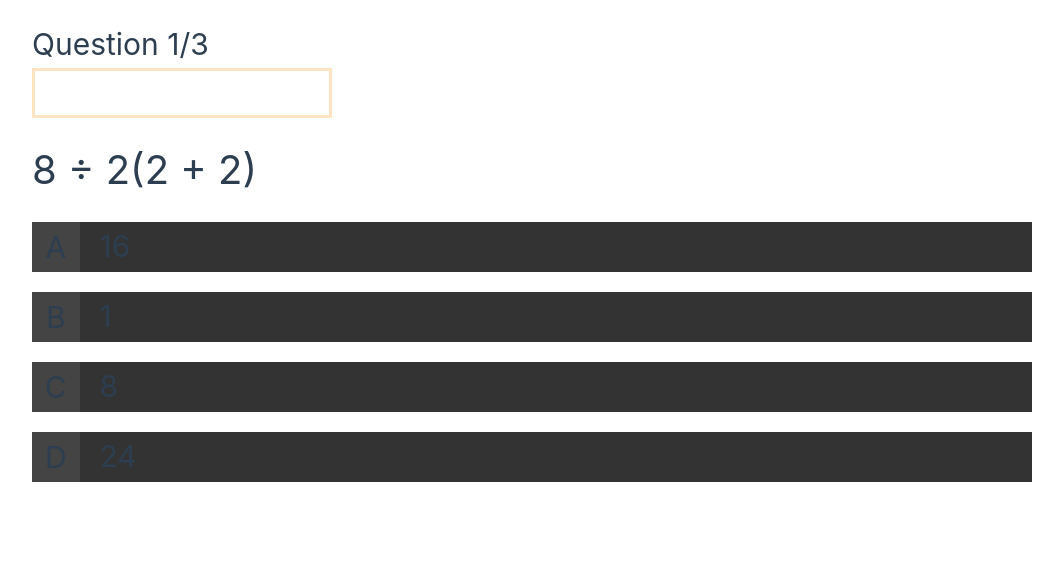
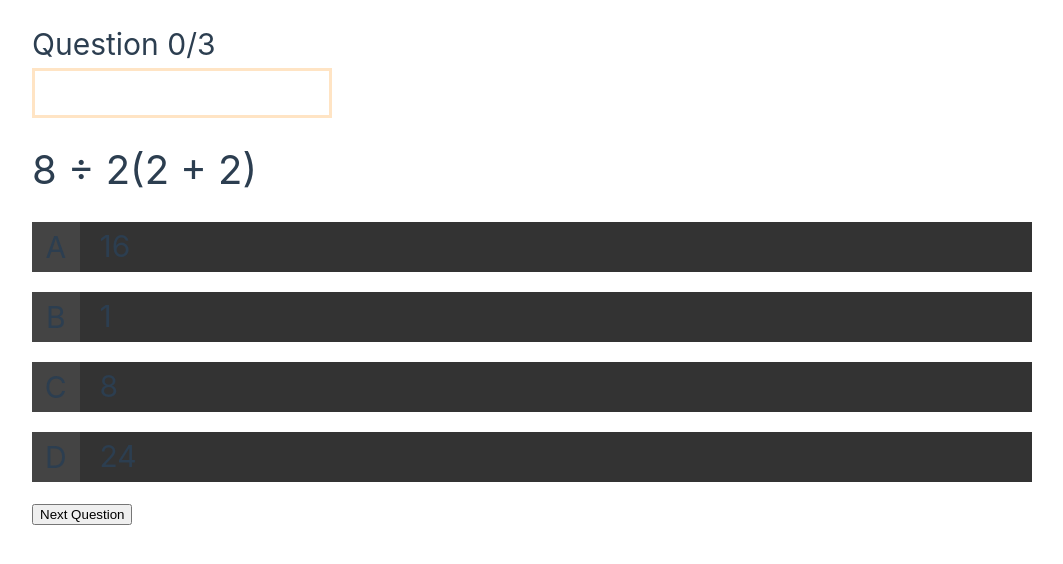
Before and after one commit to horaciosdev/vue-quiz-app, a Vue app: page /quiz/1 in a window 1280 px wide. Shown: the top 564 px of the page, without its empty margins (108-1171 px from the left). Built offline with nearby package versions, Linux system fonts and the light colour scheme.

Commit message:
feat: questionStatus and barPercentage passed from QuizView to QuizHeader in order to show the correct information

```diff
--- a/src/components/QuizHeader.vue
+++ b/src/components/QuizHeader.vue
@@ -1,8 +1,17 @@
+<script setup>
+import { defineProps } from "vue";
+
+const { questionStatus, barPercentage } = defineProps([
+  "questionStatus",
+  "barPercentage",
+]);
+</script>
+
 <template>
   <header>
-    <h4>Question 1/3</h4>
+    <h4>Question {{ questionStatus }}</h4>
     <div class="bar">
-      <div class="completion"></div>
+      <div class="completion" :style="{ width: barPercentage }"></div>
     </div>
   </header>
 </template>
--- a/src/views/QuizView.vue
+++ b/src/views/QuizView.vue
@@ -2,7 +2,7 @@
 import Question from "../components/Question.vue";
 import QuizHeader from "../components/QuizHeader.vue";
 import { useRoute } from "vue-router";
-import { ref } from "vue";
+import { ref, computed } from "vue";
 import quizes from "../data/quizes.json";
 
 const route = useRoute();
@@ -12,13 +12,24 @@ const quizId = parseInt(route.params.id);
 const quiz = quizes.find((q) => q.id === parseInt(quizId));
 
 const currentQuestionIndex = ref(0);
+
+const questionStatus = computed(
+  () => `${currentQuestionIndex.value}/${quiz.questions.length}`
+);
+const barPercentage = computed(
+  () => `${(currentQuestionIndex.value / quiz.questions.length) * 100}%`
+);
 </script>
 
 <template>
   <div>
-    <QuizHeader />
+    <QuizHeader
+      :questionStatus="questionStatus"
+      :barPercentage="barPercentage"
+    />
     <div>
-      <Question :question="quiz.questions[currentQuestionIndex]"/>
+      <Question :question="quiz.questions[currentQuestionIndex]" />
     </div>
+    <button @click="currentQuestionIndex++">Next Question</button>
   </div>
 </template>
```
